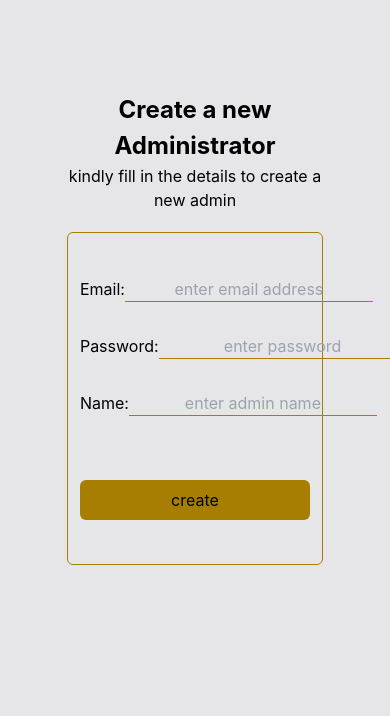
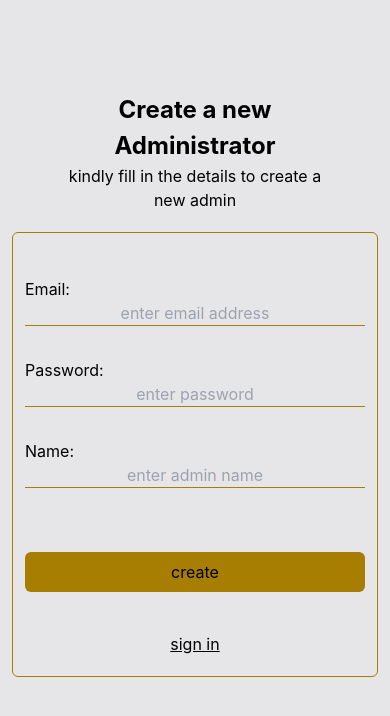
Before and after one commit to Habeebopeyemi/poisev1, a React (Create React App) app: page /signup in a window 390 px wide. Shown: the top 716 px of the page. Built offline with nearby package versions, Linux system fonts and the light colour scheme.

Commit message:
fix style glitches on signup sign

```diff
--- a/src/Components/editproduct/EditProduct.tsx
+++ b/src/Components/editproduct/EditProduct.tsx
@@ -1,7 +1,10 @@
 import React, { ChangeEvent, FormEvent, useState } from "react";
 import { Spin, message } from "antd";
 import { useNavigate, useParams } from "react-router-dom";
-import { usePostEditProductMutation, usePostDeleteProductMutation } from "redux/actions/services";
+import {
+  usePostEditProductMutation,
+  usePostDeleteProductMutation,
+} from "redux/actions/services";
 import UploadImage from "Components/upload/UploadImage";
 
 const EditProduct: React.FC = () => {
@@ -44,8 +47,8 @@ const EditProduct: React.FC = () => {
           className="w-[80%] mx-auto p-3 rounded-md border-[1px] border-button"
           onSubmit={submitHandler}
         >
-          <div className="w-full my-8 flex justify-between">
-            <label htmlFor="email" className="basis-[15%]">
+          <div className="w-full my-8 md:flex justify-between">
+            <label htmlFor="email" className="inline-block w-[25%]">
               Title:
             </label>
             <input
@@ -58,8 +61,8 @@ const EditProduct: React.FC = () => {
               onChange={changeHandler}
             />
           </div>
-          <div className="w-full my-8 flex justify-between">
-            <label htmlFor="password" className="basis-[15%]">
+          <div className="w-full my-8 md:flex justify-between">
+            <label htmlFor="password" className="inline-block w-[25%]">
               Description:
             </label>
             <input
@@ -72,8 +75,8 @@ const EditProduct: React.FC = () => {
               onChange={changeHandler}
             />
           </div>
-          <div className="w-full my-8 flex justify-between">
-            <label htmlFor="password" className="basis-[15%]">
+          <div className="w-full my-8 md:flex justify-between">
+            <label htmlFor="password" className="inline-block w-[25%]">
               Price:
             </label>
             <input
@@ -85,22 +88,22 @@ const EditProduct: React.FC = () => {
               onChange={changeHandler}
             />
           </div>
-          <div className="w-full my-8 flex justify-between">
-            <label htmlFor="password" className="basis-[15%]">
+          <div className="w-full my-8 md:flex justify-between">
+            <label htmlFor="password" className="inline-block w-[25%]">
               Details:
             </label>
             <textarea
               // type="text"
               name="details"
               placeholder="enter product details"
-              className="basis-[80%] bg-transparent text-center border-b-[1px] border-button focus:outline-none focus:bg-transparent"
+              className="block w-[90%] sm:inline-block sm:w-[58%] md:w-[78%] lg:w-[80%] bg-transparent text-center border-b-[1px] border-button focus:outline-none focus:bg-transparent"
               minLength={5}
               required
               onChange={changeHandler}
-            ></textarea>
+            />
           </div>
-          <div className="w-full my-8 flex justify-between">
-            <label htmlFor="password" className="basis-[15%]">
+          <div className="w-full my-8 md:flex justify-between">
+            <label htmlFor="password" className="inline-block w-[25%]">
               Image url:
             </label>
             <input
--- a/src/Components/productcard/Details.tsx
+++ b/src/Components/productcard/Details.tsx
@@ -136,7 +136,7 @@ const Details: React.FC<IDetails> = ({
           <div className="lg:flex">
             <EditProduct />
             <div className="w-full mx-auto p-3 bg-gallery">
-              <div className="w-[75%] mx-auto p-3 rounded-md border-[1px] border-button md:w-[50%] lg:w-[70%] lg:mt-[7rem]">
+              <div className="w-[95%] sm:w-[58%] mx-auto p-3 rounded-md border-[1px] border-button md:w-[50%] lg:w-[70%] lg:mt-[7rem]">
                 <QRCode
                   errorLevel="H"
                   // value={window.location.href}
--- a/src/Components/signin/Signin.tsx
+++ b/src/Components/signin/Signin.tsx
@@ -49,10 +49,10 @@ const SignIn: React.FC = () => {
           <p>kindly fill in the details to sign in</p>
         </div>
         <form
-          className="w-[70%] mx-auto p-3 rounded-md border-[1px] border-button"
+          className="w-full max-w-[400px] sm:w-[70%] mx-auto p-3 rounded-md border-[1px] border-button"
           onSubmit={submitHandler}
         >
-          <div className="w-full my-8 flex justify-between">
+          <div className="w-full my-8 sm:flex justify-between">
             <label htmlFor="email" className="basis-[15%]">
               Email:
             </label>
@@ -60,13 +60,13 @@ const SignIn: React.FC = () => {
               type="email"
               name="email"
               placeholder="enter email address"
-              className="basis-[80%] bg-transparent text-center border-b-[1px] border-button focus:outline-none focus:bg-transparent"
+              className="block w-full sm:basis-[80%] bg-transparent text-center border-b-[1px] border-button focus:outline-none focus:bg-transparent"
               min="4"
               required
               onChange={changeHandler}
             />
           </div>
-          <div className="w-full my-8 flex justify-between">
+          <div className="w-full my-8 sm:flex justify-between">
             <label htmlFor="password" className="basis-[15%]">
               Password:
             </label>
@@ -74,7 +74,7 @@ const SignIn: React.FC = () => {
               type="password"
               name="password"
               placeholder="enter password"
-              className="basis-[80%] bg-transparent text-center border-b-[1px] border-button focus:outline-none focus:bg-transparent"
+              className="block w-full sm:basis-[80%] bg-transparent text-center border-b-[1px] border-button focus:outline-none focus:bg-transparent"
               minLength={4}
               required
               onChange={changeHandler}
--- a/src/Components/signin/signup.tsx
+++ b/src/Components/signin/signup.tsx
@@ -56,10 +56,10 @@ const SignUp: React.FC = () => {
           <p>kindly fill in the details to create a new admin</p>
         </div>
         <form
-          className="w-[70%] mx-auto p-3 rounded-md border-[1px] border-button"
+          className="w-full max-w-[400px] sm:w-[70%] mx-auto p-3 rounded-md border-[1px] border-button"
           onSubmit={submitHandler}
         >
-          <div className="w-full my-8 flex justify-between">
+          <div className="w-full my-8 sm:flex justify-between">
             <label htmlFor="email" className="basis-[15%]">
               Email:
             </label>
@@ -67,13 +67,13 @@ const SignUp: React.FC = () => {
               type="email"
               name="email"
               placeholder="enter email address"
-              className="basis-[80%] bg-transparent text-center border-b-[1px] border-button focus:outline-none focus:bg-transparent"
+              className="block w-full sm:basis-[80%] bg-transparent text-center border-b-[1px] border-button focus:outline-none focus:bg-transparent"
               min="4"
               required
               onChange={changeHandler}
             />
           </div>
-          <div className="w-full my-8 flex justify-between">
+          <div className="w-full my-8 sm:flex justify-between">
             <label htmlFor="password" className="basis-[15%]">
               Password:
             </label>
@@ -81,13 +81,13 @@ const SignUp: React.FC = () => {
               type="password"
               name="password"
               placeholder="enter password"
-              className="basis-[80%] bg-transparent text-center border-b-[1px] border-button focus:outline-none focus:bg-transparent"
+              className="block w-full sm:basis-[80%] bg-transparent text-center border-b-[1px] border-button focus:outline-none focus:bg-transparent"
               minLength={4}
               required
               onChange={changeHandler}
             />
           </div>
-          <div className="w-full my-8 flex justify-between">
+          <div className="w-full my-8 sm:flex justify-between">
             <label htmlFor="password" className="basis-[15%]">
               Name:
             </label>
@@ -95,7 +95,7 @@ const SignUp: React.FC = () => {
               type="text"
               name="adminname"
               placeholder="enter admin name"
-              className="basis-[80%] bg-transparent text-center border-b-[1px] border-button focus:outline-none focus:bg-transparent"
+              className="block w-full sm:basis-[80%] bg-transparent text-center border-b-[1px] border-button focus:outline-none focus:bg-transparent"
               minLength={4}
               required
               onChange={changeHandler}
@@ -109,6 +109,12 @@ const SignUp: React.FC = () => {
           <button className="w-full my-8 bg-button p-2 rounded-md hover:bg-button_hover hover:text-white md:p-3">
             create
           </button>
+          <button
+            className="w-full p-2 rounded-md underline md:p-3"
+            onClick={() => navigate("/signin")}
+          >
+            sign in
+          </button>
         </form>
       </div>
     </div>
```
